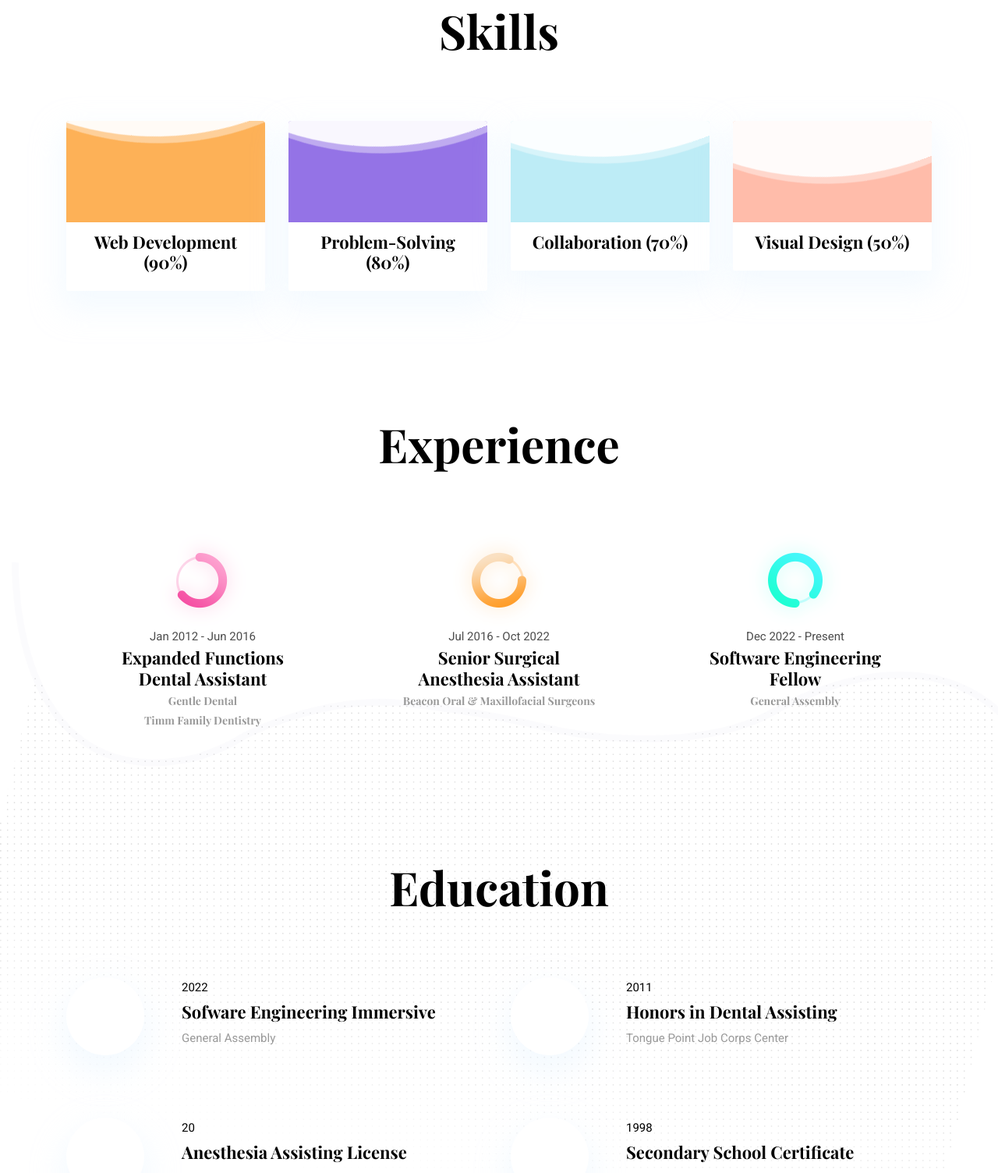
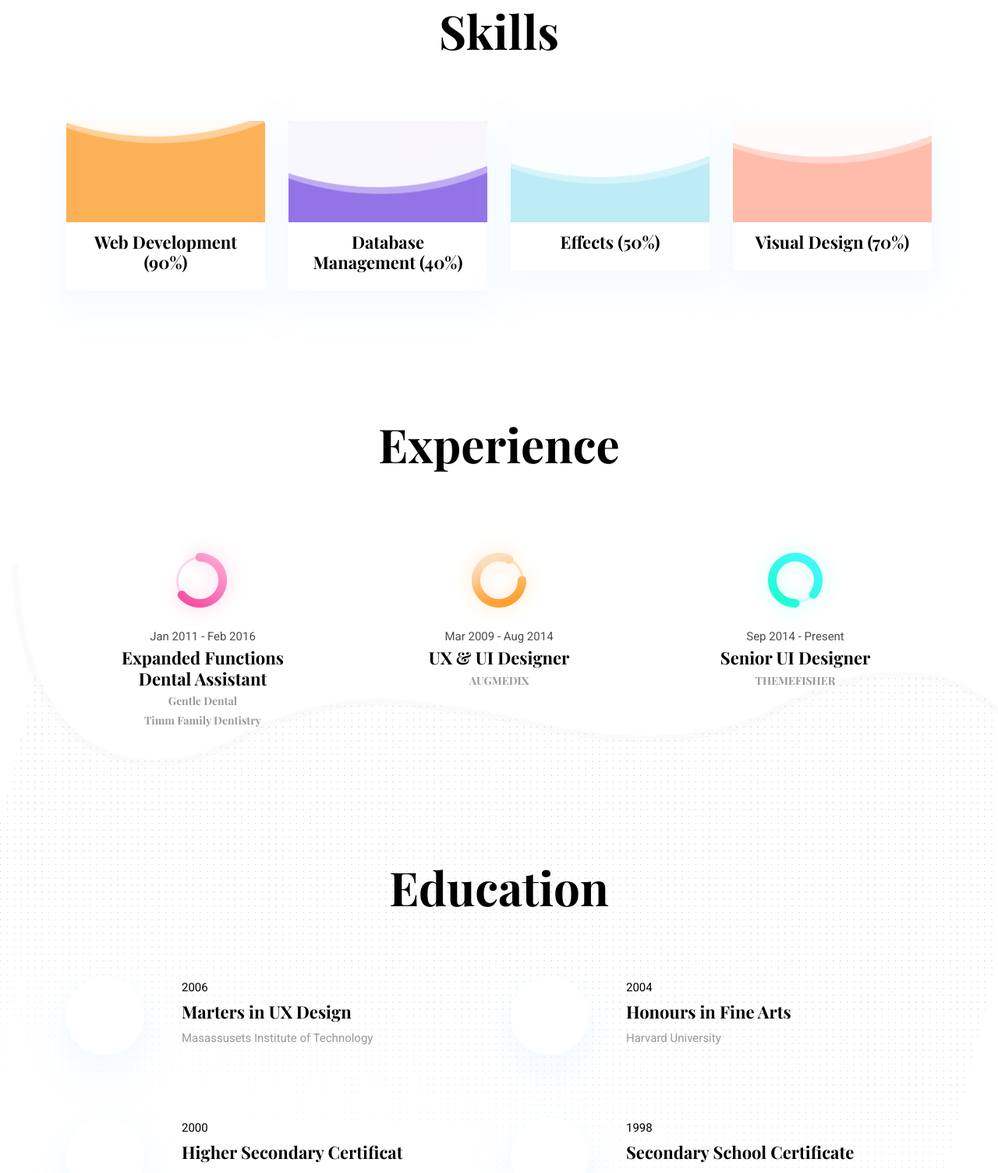
Before and after one commit to bcstidd/portfolio2, a website: page theme/index.html in a window 1280 px wide. Shown: the part 1296-2800 px from the top of the page at 78% size. Drawn offline with nearby package versions, Linux system fonts and the light colour scheme.

Commit message:
style test commit

```diff
--- a/package.json
+++ b/package.json
@@ -1,6 +1,8 @@
 {
-  "name": "Stidd",
+  "name": "kross",
   "version": "1.0.1",
+  "author": "Themefisher",
+  "license": "MIT",
   "scripts": {
     "dev": "gulp",
     "build": "gulp build"
--- a/theme/css/style.css
+++ b/theme/css/style.css
@@ -309,6 +309,11 @@ a:hover {
   font-family: "Playfair Display", serif !important;
 }
 
+#name {
+  color: #ffc107;
+  z-index: 2;
+}
+
 .shadow {
   box-shadow: 0px 18px 39.1px 6.9px rgba(224, 241, 255, 0.34) !important;
 }
@@ -436,6 +441,7 @@ textarea.form-control {
   position: relative;
   z-index: 2;
 }
+
 .hero-area h2 {
   position: relative;
   z-index: 2;
@@ -661,11 +667,7 @@ textarea.form-control {
   right: 200px;
   bottom: -50px;
 }
-#name {
-  position: relative;
-  color: #ffc107;
-  z-index: 2;
-}
+
 /* /testimonial */
 /* footer */
 .footer-section {
@@ -833,13 +835,4 @@ blockquote {
 .filter-controls li.active {
   font-weight: bold;
 }
-
-#logo-name {
-  color: #ffc107;
-  font-family: 'Bodini';
-  font-size: 38px !important;
-  border: 2px solid #fff;
-  padding: 3px 7px 3px 7px;
-}
-
 /*# sourceMappingURL=style.css.map */
--- a/theme/index.html
+++ b/theme/index.html
@@ -37,7 +37,7 @@
 
 <header class="navigation fixed-top">
   <nav class="navbar navbar-expand-lg navbar-dark">
-    <a class="navbar-brand font-tertiary h3" href="index.html"><span id="logo-name">Stidd</span></a>
+    <a class="navbar-brand font-tertiary h3" href="index.html"><span id="logo-name">STIDD</span></a>
     <button class="navbar-toggler" type="button" data-toggle="collapse" data-target="#navigation"
       aria-controls="navigation" aria-expanded="false" aria-label="Toggle navigation">
       <span class="navbar-toggler-icon"></span>
@@ -141,30 +141,30 @@
       <div class="col-lg-3 col-sm-6 mb-4 mb-lg-0">
         <div class="card shadow text-center">
           <div class="position-relative rounded-top progress-wrapper" data-color="#9473e6">
-            <div class="wave" data-progress="80%"></div>
+            <div class="wave" data-progress="40%"></div>
           </div>
           <div class="card-footer bg-white">
-            <h4 class="card-title">Problem-Solving (80%)</h4>
+            <h4 class="card-title">Database Management (40%)</h4>
           </div>
         </div>
       </div>
       <div class="col-lg-3 col-sm-6 mb-4 mb-lg-0">
         <div class="card shadow text-center">
           <div class="position-relative rounded-top progress-wrapper" data-color="#bdecf6">
-            <div class="wave" data-progress="70%"></div>
+            <div class="wave" data-progress="50%"></div>
           </div>
           <div class="card-footer bg-white">
-            <h4 class="card-title">Collaboration (70%)</h4>
+            <h4 class="card-title">Effects (50%)</h4>
           </div>
         </div>
       </div>
       <div class="col-lg-3 col-sm-6 mb-4 mb-lg-0">
         <div class="card shadow text-center">
           <div class="position-relative rounded-top progress-wrapper" data-color="#ffbcaa">
-            <div class="wave" data-progress="50%"></div>
+            <div class="wave" data-progress="70%"></div>
           </div>
           <div class="card-footer bg-white">
-            <h4 class="card-title">Visual Design (50%)</h4>
+            <h4 class="card-title">Visual Design (70%)</h4>
           </div>
         </div>
       </div>
@@ -182,7 +182,7 @@
       </div>
       <div class="col-lg-3 col-md-4 text-center">
         <img src="images/experience/icon-1.png" alt="icon">
-        <p class="mb-0">Jan 2012 - Jun 2016</p>
+        <p class="mb-0">Jan 2011 - Feb 2016</p>
         <h4>Expanded Functions Dental Assistant</h4>
         <h6 class="text-light">Gentle Dental</h6>
         <h6 class="text-light">Timm Family Dentistry</h6>
@@ -190,15 +190,15 @@
       </div>
       <div class="col-lg-3 col-md-4 text-center">
         <img src="images/experience/icon-2.png" alt="icon">
-        <p class="mb-0">Jul 2016 - Oct 2022</p>
-        <h4>Senior Surgical Anesthesia Assistant</h4>
-        <h6 class="text-light">Beacon Oral & Maxillofacial Surgeons</h6>
+        <p class="mb-0">Mar 2009 - Aug 2014</p>
+        <h4>UX & UI Designer</h4>
+        <h6 class="text-light">AUGMEDIX</h6>
       </div>
       <div class="col-lg-3 col-md-4 text-center">
         <img src="images/experience/icon-3.png" alt="icon">
-        <p class="mb-0">Dec 2022 - Present</p>
-        <h4>Software Engineering Fellow</h4>
-        <h6 class="text-light">General Assembly</h6>
+        <p class="mb-0">Sep 2014 - Present</p>
+        <h4>Senior UI Designer</h4>
+        <h6 class="text-light">THEMEFISHER</h6>
       </div>
     </div>
   </div>
@@ -218,9 +218,9 @@
             <i class="ti-medall icon icon-light icon-bg bg-white shadow rounded-circle d-block"></i>
           </div>
           <div>
-            <p class="text-dark mb-1">2022</p>
-            <h4>Sofware Engineering Immersive</h4>
-            <p class="mb-0 text-light">General Assembly</p>
+            <p class="text-dark mb-1">2006</p>
+            <h4>Marters in UX Design</h4>
+            <p class="mb-0 text-light">Masassusets Institute of Technology</p>
           </div>
         </div>
       </div>
@@ -230,9 +230,9 @@
             <i class="ti-medall icon icon-light icon-bg bg-white shadow rounded-circle d-block"></i>
           </div>
           <div>
-            <p class="text-dark mb-1">2011</p>
-            <h4>Honors in Dental Assisting</h4>
-            <p class="mb-0 text-light">Tongue Point Job Corps Center</p>
+            <p class="text-dark mb-1">2004</p>
+            <h4>Honours in Fine Arts</h4>
+            <p class="mb-0 text-light">Harvard University</p>
           </div>
         </div>
       </div>
@@ -242,9 +242,9 @@
             <i class="ti-medall icon icon-light icon-bg bg-white shadow rounded-circle d-block"></i>
           </div>
           <div>
-            <p class="text-dark mb-1">20</p>
-            <h4>Anesthesia Assisting License</h4>
-            <p class="mb-0 text-light">American Association of Oral and Maxillofacial Surgeons</p>
+            <p class="text-dark mb-1">2000</p>
+            <h4>Higher Secondary Certificat</h4>
+            <p class="mb-0 text-light">Cardiff School</p>
           </div>
         </div>
       </div>
```
Also changed, not shown: 2 other files.
